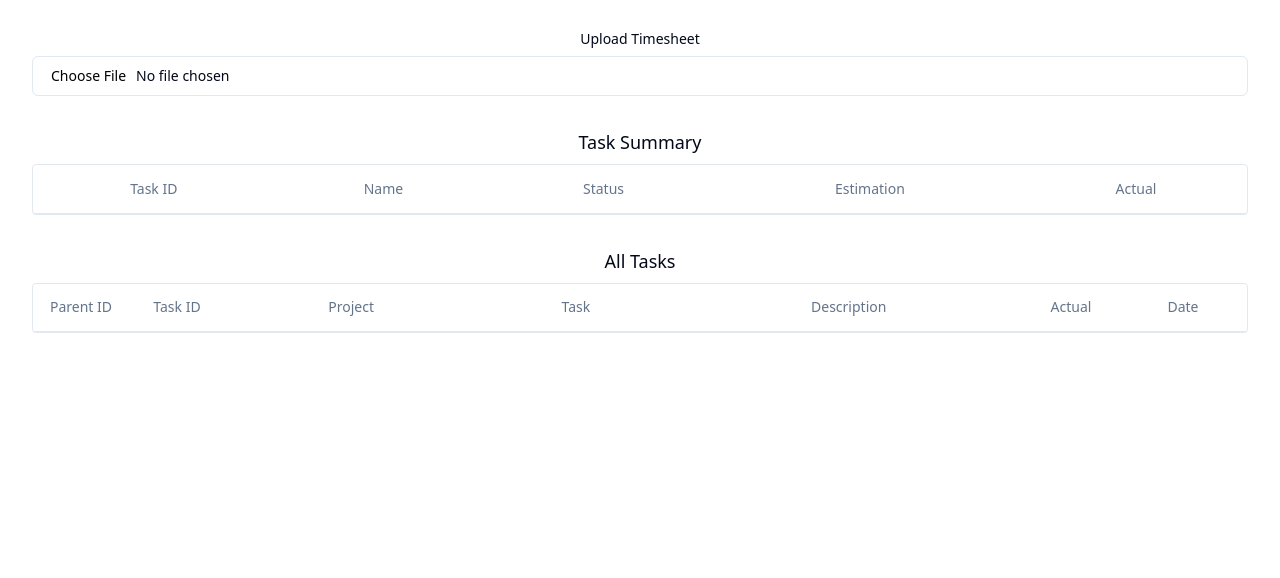
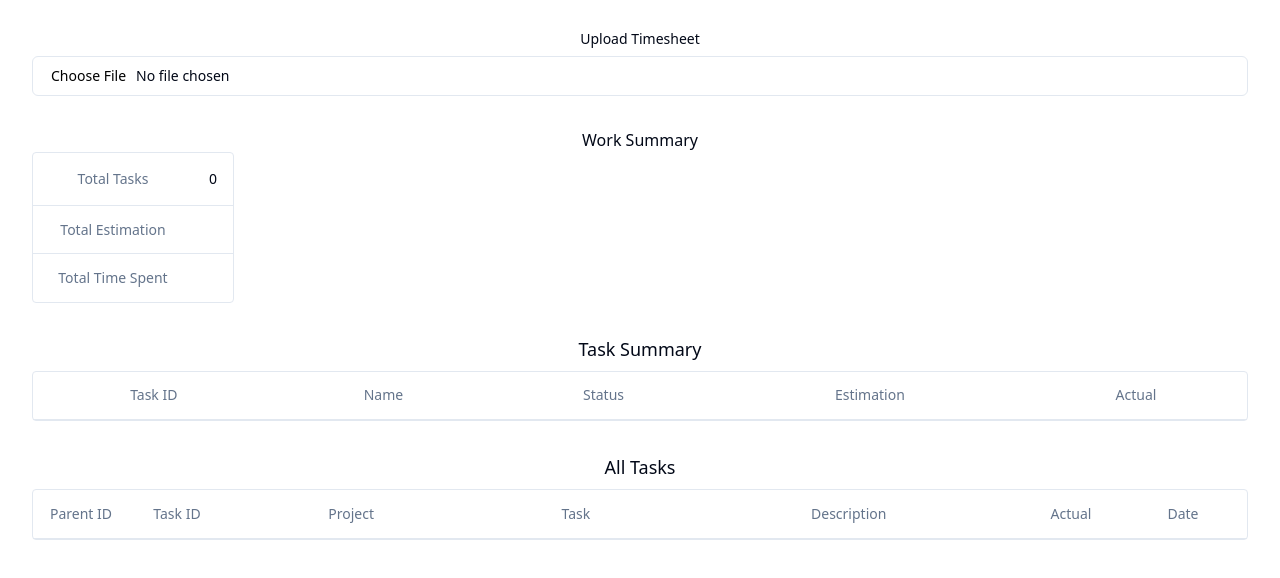
Before and after one commit to ricoputrap/sara-reporting, a React (Vite) app: page / in a window 1280 px wide. Shown: the top 578 px of the page. Built offline with nearby package versions, Linux system fonts and the light colour scheme.

Commit message:
feat: show work summary table

```diff
--- a/src/App.tsx
+++ b/src/App.tsx
@@ -41,6 +41,12 @@ interface ITaskSummary {
   timeSpent: string;
 }
 
+interface IWorkSummary {
+  totalTasks: number;
+  totalEstimation: string;
+  totalTimeSpent: string;
+}
+
 const convertToUnix = (date: number) => {
   const DATE_26_JUL_24: number = 45499;
   const millisecond26jul24 = new Date(2022, 6, 26, 0, 0, 0).getTime();
@@ -70,6 +76,11 @@ function App() {
   // const [timesheets, setTimesheets] = useState<ITimesheet[]>([]);
   const [tasks, setTasks] = useState<ITask[]>([]);
   const [taskSummaries, setTaskSummaries] = useState<ITaskSummary[]>([]);
+  const [workSummary, setWorkSummary] = useState<IWorkSummary>({
+    totalTasks: 0,
+    totalEstimation: "",
+    totalTimeSpent: "",
+  });
 
   const setData = (data: IRawTimesheet[]) => {
     const preprocessedData: ITimesheet[] = data.map((row) => {
@@ -165,6 +176,15 @@ function App() {
     }));
     setTaskSummaries(summaries);
 
+    const totalQuantity = summaries.reduce((acc, task) => acc + task.quantity, 0);
+
+    const workSummary: IWorkSummary = {
+      totalTasks: tasks.length,
+      totalEstimation: "", // TODO: calculate from jira story points
+      totalTimeSpent: calculateTimeSpent(totalQuantity),
+    };
+    setWorkSummary(workSummary);
+
     const parentIDs = new Set<string>();
     const taskIDs = new Set<string>();
     filteredByTask.forEach((task) => {
@@ -217,6 +237,28 @@ function App() {
         label="Upload Timesheet"
         setData={setData}
       />
+
+      <div className="mt-8">
+        <h3>Work Summary</h3>
+        <div className="w-fit border border-slate-200 rounded-sm">
+          <Table className="w-fit">
+            <TableBody>
+              <TableRow>
+                <TableHead className="text-center w-40">Total Tasks</TableHead>
+                <TableCell className="text-center">{workSummary.totalTasks}</TableCell>
+              </TableRow>
+              <TableRow>
+                <TableHead className="text-center w-40">Total Estimation</TableHead>
+                <TableCell className="text-center">{workSummary.totalEstimation}</TableCell>
+              </TableRow>
+              <TableRow>
+                <TableHead className="text-center w-40">Total Time Spent</TableHead>
+                <TableCell className="text-center">{workSummary.totalTimeSpent}</TableCell>
+              </TableRow>
+            </TableBody>
+          </Table>
+        </div>
+      </div>
 
       {/* Task Summary Table */}
       <div className="mt-8">
```
